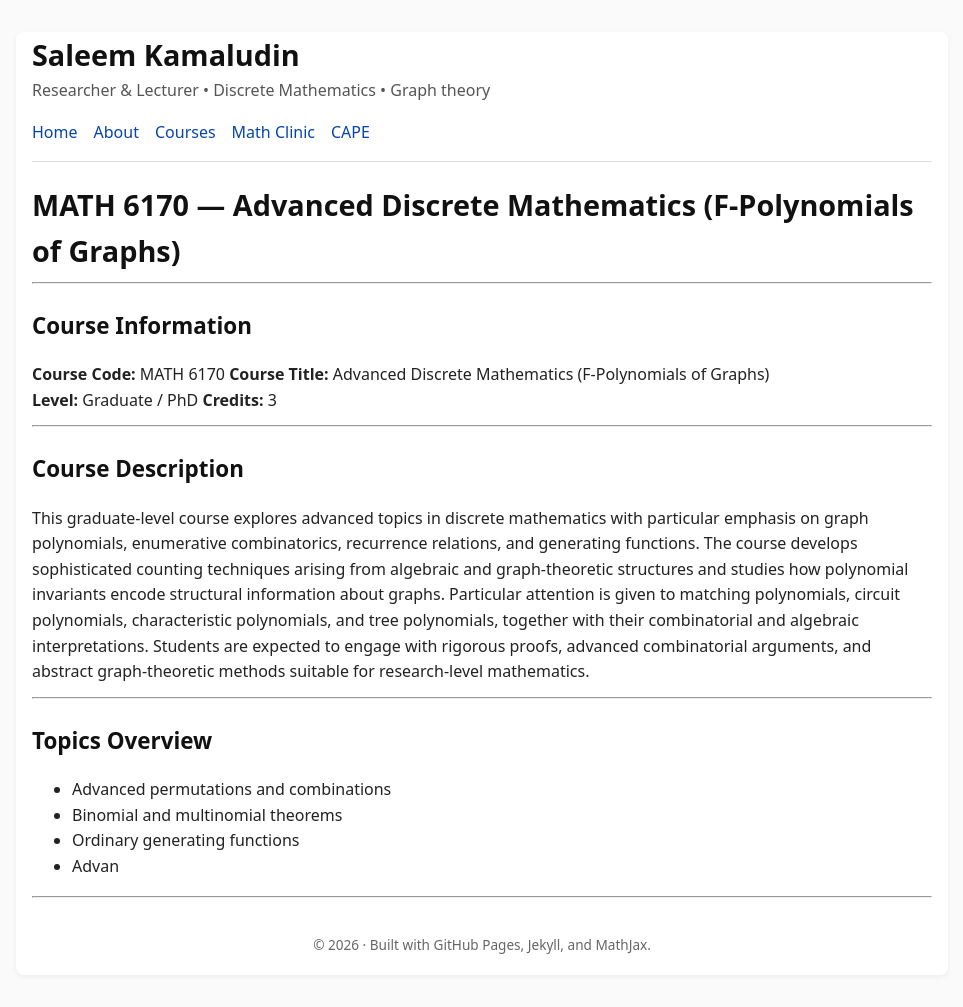
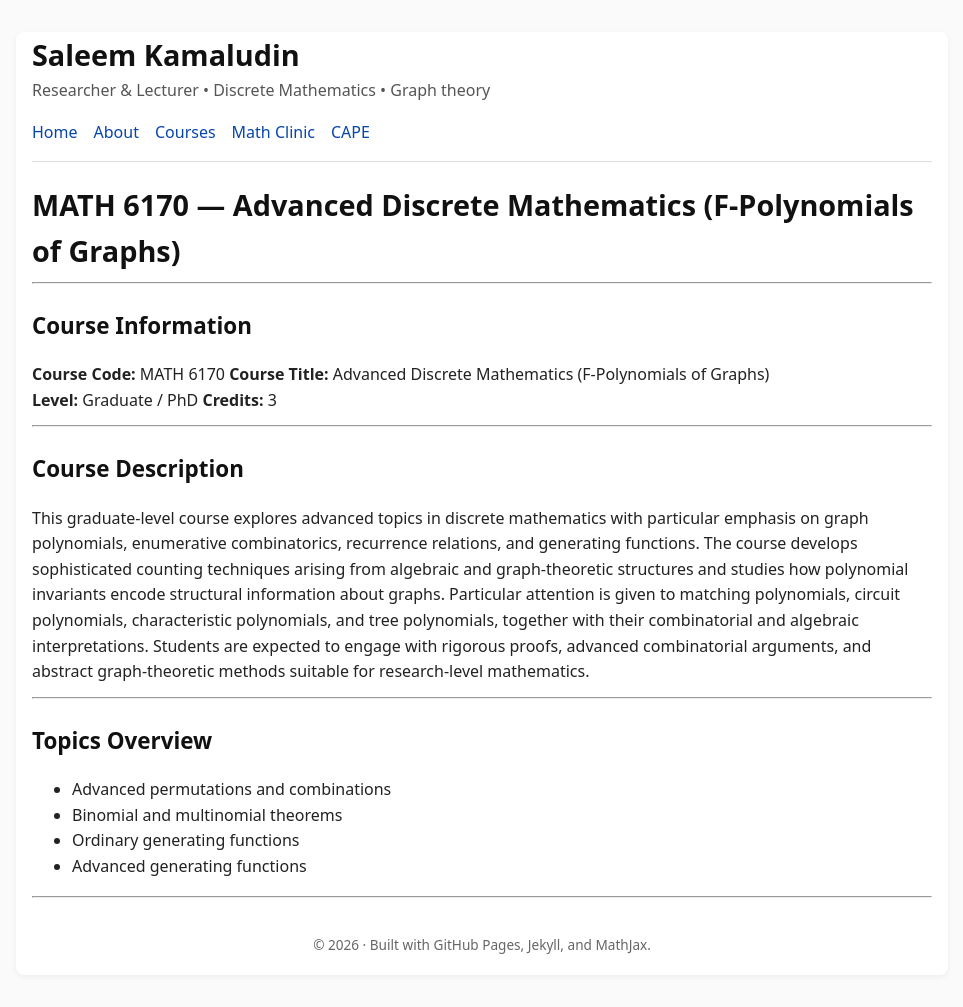
Before and after one commit to SaleemKamaludin/SaleemKamaludin.github.io, a Jekyll site: the page built from courses/graduate/advanced-discrete-mathematics/index.md, in a window 1280 px wide. Shown: the whole page, without its empty margins (158-1121 px from the left). Built offline with Jekyll 4.4.1, drawn with Linux system fonts in a browser that asks for light colours.

Commit message:
Update index.md

```diff
--- a/courses/graduate/advanced-discrete-mathematics/index.md
+++ b/courses/graduate/advanced-discrete-mathematics/index.md
@@ -30,4 +30,4 @@ Students are expected to engage with rigorous proofs, advanced combinatorial arg
 - Advanced permutations and combinations
 - Binomial and multinomial theorems
 - Ordinary generating functions
-- Advan
+- Advanced generating functions
```
